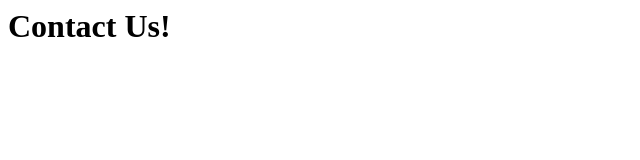
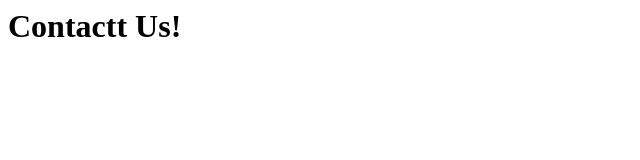
Before and after one commit to Thameemans/Project-Test, a plain HTML site: page contact.html in a window 1280 px wide. Shown: the full height of the page, 0-640 px from the left. Drawn offline with Linux system fonts and the light colour scheme.

Commit message:
contact change

```diff
--- a/contact.html
+++ b/contact.html
@@ -1,5 +1,5 @@
 <html>
 <body>
-<h1>Contact Us! </h1>
+<h1>Contactt Us! </h1>
 </body>
 </html>
```
